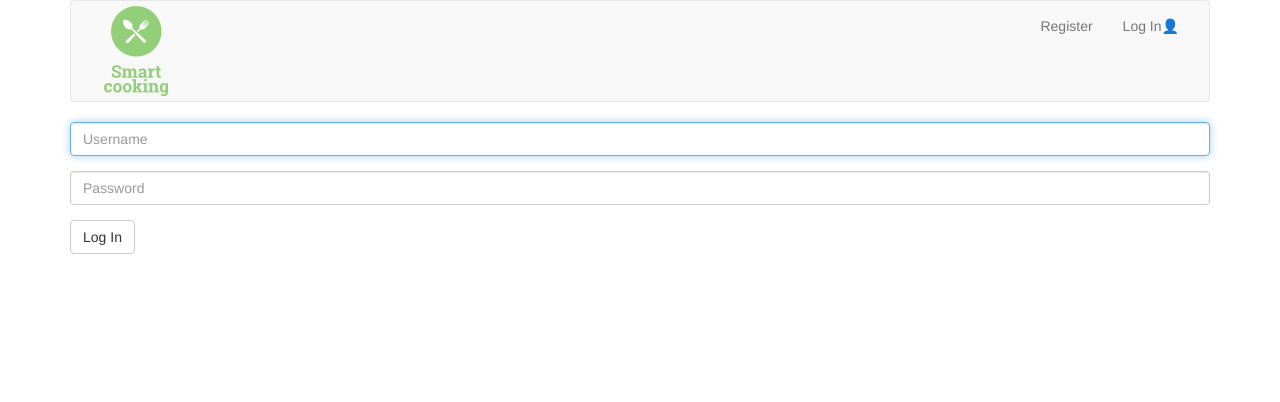
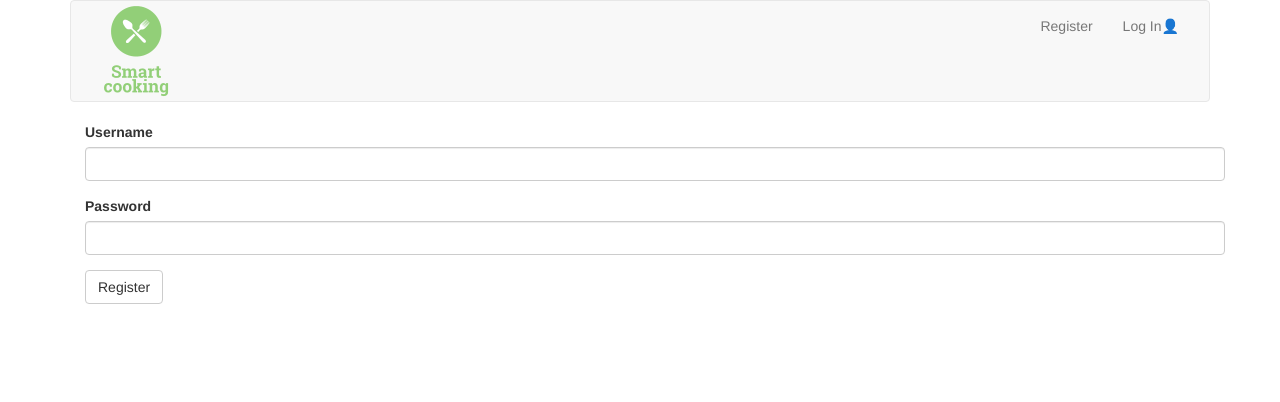
Before and after one commit to taliafawzy/16, a Flask app: page /login in a window 1280 px wide. Shown: the top 402 px of the page. Run offline with Flask 2, Linux system fonts and the light colour scheme; some libraries are stand-ins or nearby versions.

Commit message:
new login page

```diff
--- a/application.py
+++ b/application.py
@@ -40,12 +40,6 @@ def login():
     # if user reached route via POST (as by submitting a form via POST)
     if request.method == "POST":
 
-        # ensure pasword and username is submitted
-        if not request.form.get("username"):
-            return apology("must provide username")
-        elif not request.form.get("password"):
-            return apology("must provide password")
-
         # create user database
         userdata = db.execute("SELECT * FROM userdata WHERE username = :username", username = request.form.get("username"))
 
@@ -63,17 +57,11 @@ def login():
     else:
         return render_template("login.html")
 
-#@app.route("/testregister")
-#def testregister():
-
-    # redirect user to login form
- #   return render_template("testregister.html")
 
 @app.route("/checkname", methods = ["GET"])
 def checkname():
 
     username = request.args.get('name')
-    print(username)
 
     # query database for username
     userdata = db.execute("SELECT * FROM userdata WHERE username = :username", username=username)
@@ -106,15 +94,6 @@ def register():
     # if user reached route via POST (as by submitting a form via POST)
     if request.method == "POST":
 
-        # ensure username/pasword/confirmation was submitted
-        if not request.form.get("name"):
-            return apology("must provide username")
-        elif not (request.form.get("password") or request.form.get("confirmation")):
-            return apology("must provide password")
-
-        # ensure password and passwordcheck match
-        if request.form.get("password") != request.form.get("confirmation"):
-            return apology("password does not match")
 
         # query database for username
         userdata = db.execute("SELECT * FROM userdata WHERE username = :username", username=request.form.get("name"))
@@ -161,7 +140,6 @@ def mypage():
     portfolio = db.execute("SELECT * FROM portfolio WHERE userid = :userid", userid = session["userid"])
     tried = portfolio[0]["tried"]
     saved = portfolio[0]["saved"]
-    rated = portfolio[0]["rated"]
 
     # query database to retrieve cookbook from user
     cookbook = db.execute("SELECT * FROM cookbook WHERE userid = :userid", userid = session["userid"])
--- a/templates/login.html
+++ b/templates/login.html
@@ -5,17 +5,26 @@
 {% endblock %}
 
 {% block main %}
-    <form action="{{ url_for('login') }}" method="post">
-        <fieldset>
-            <div class="form-group">
-                <input autocomplete="off" autofocus class="form-control" name="username" placeholder="Username" type="text"/>
-            </div>
-            <div class="form-group">
-                <input class="form-control" name="password" placeholder="Password" type="password"/>
-            </div>
-            <div class="form-group">
-                <button class="btn btn-default" type="submit">Log In</button>
-            </div>
-        </fieldset>
-    </form>
+    <script src="https://cdnjs.cloudflare.com/ajax/libs/1000hz-bootstrap-validator/0.11.5/validator.min.js"></script>
+
+    <body>
+        <div class="container">
+            <form action="{{ url_for('login') }}" data-toggle="validator" id="login" method="post">
+                <div class="form-group">
+                    <label for="name" class="control-label">Username</label>
+                    <input class="form-control" name="name" id="name" required type="text"/>
+                    <div class="help-block with-errors"></div>
+                </div>
+
+                <div class="form-group">
+                    <label for="password" class="control-label">Password</label>
+                    <input class="form-control" name="password" id="password" required type="password"/>
+                    <div class="help-block with-errors"></div>
+                </div>
+                <div class="form-group">
+                    <button class="btn btn-default" type="submit">Register</button>
+                </div>
+            </form>
+        </div>
+    </body>
 {% endblock %}
--- a/templates/register.html
+++ b/templates/register.html
@@ -13,9 +13,9 @@
     <body>
 
         <div class="container">
-            <form action="{{ url_for('register') }}" data-toggle="validator" id="registration" method="get">
+            <form action="{{ url_for('register') }}" data-toggle="validator" id="registration" method="post">
                 <div class="form-group">
-                    <label for="name" class="control-label">Name</label>
+                    <label for="name" class="control-label">Username</label>
                     <input class="form-control" name="name" id="name" required type="text"/>
                     <span id=result>{{result}}</span>
                     <div class="help-block with-errors"></div>
```
Also changed, not shown: 16.db.
